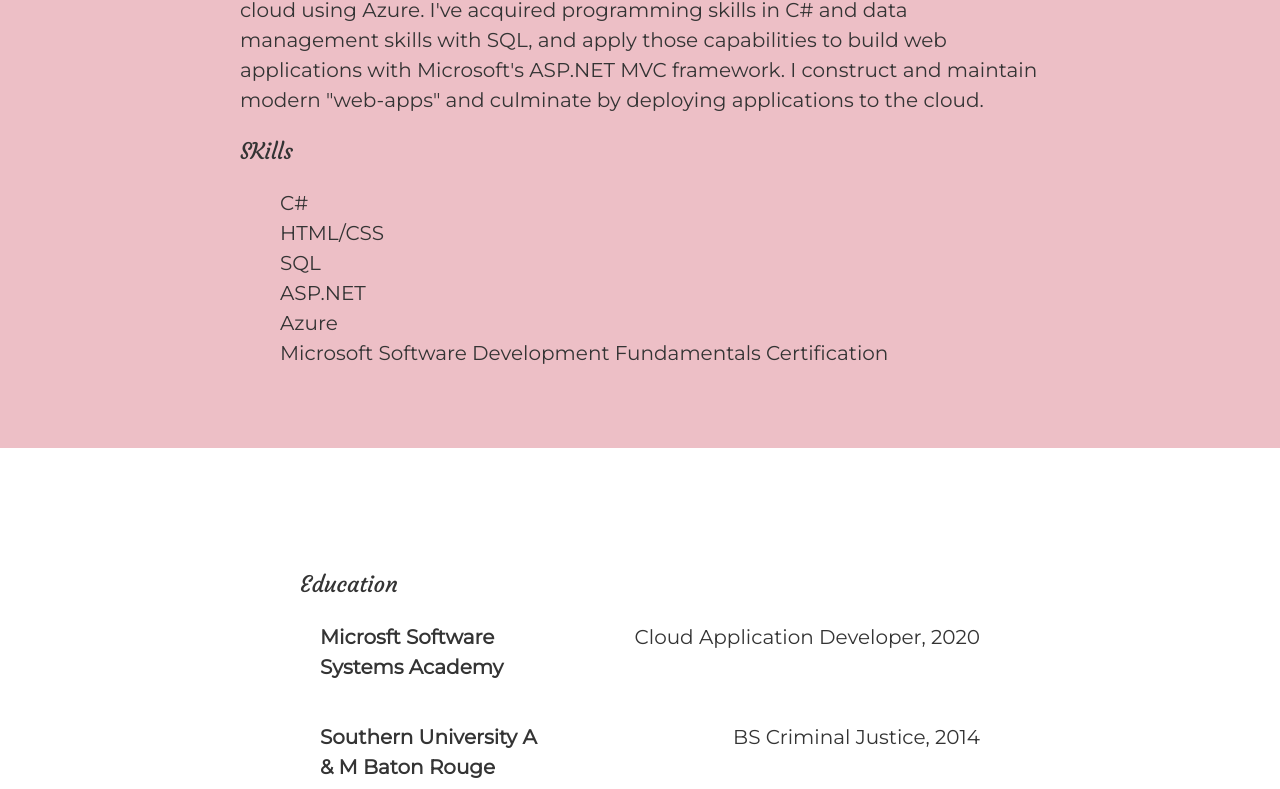
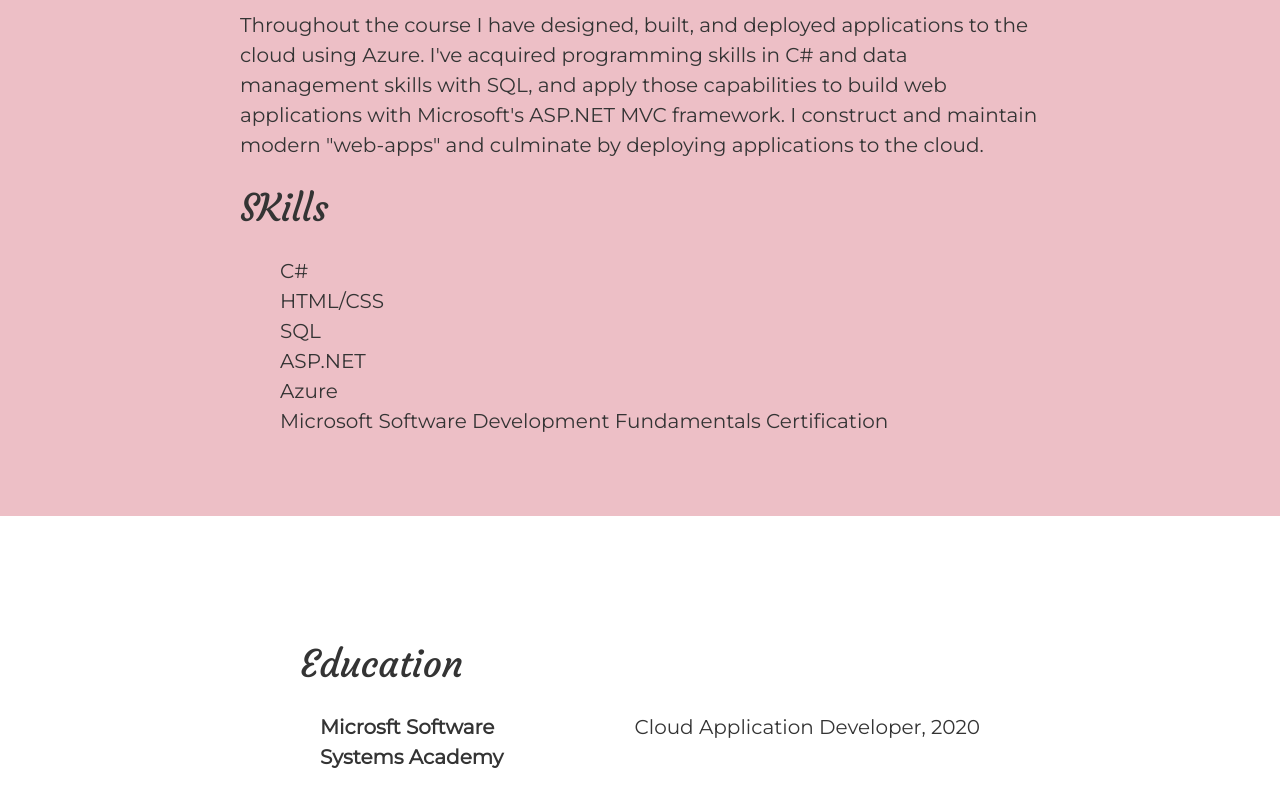
Before and after one commit to courtneygibson94/courtneygibson94.github.io, a plain HTML site: page index.html in a window 1280 px wide. Shown: the part 732-1521 px from the top of the page. Drawn offline with Linux system fonts and the light colour scheme.

Commit message:
Update stylesheet.css

```diff
--- a/stylesheet.css
+++ b/stylesheet.css
@@ -57,7 +57,7 @@
 
 }
 h2{
-    font-size:250%px;
+    font-size:250%;
 
 
 }
```
